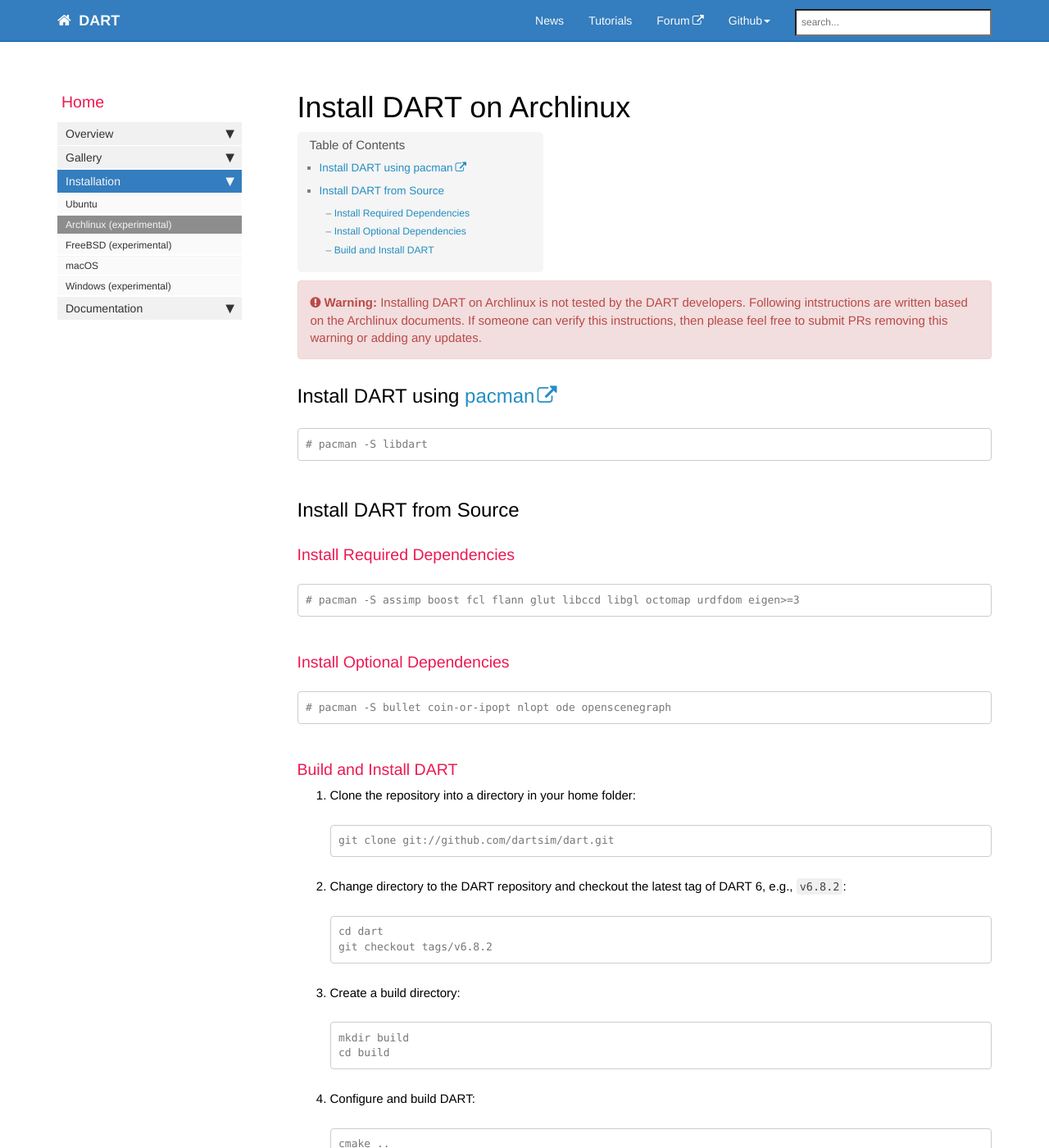
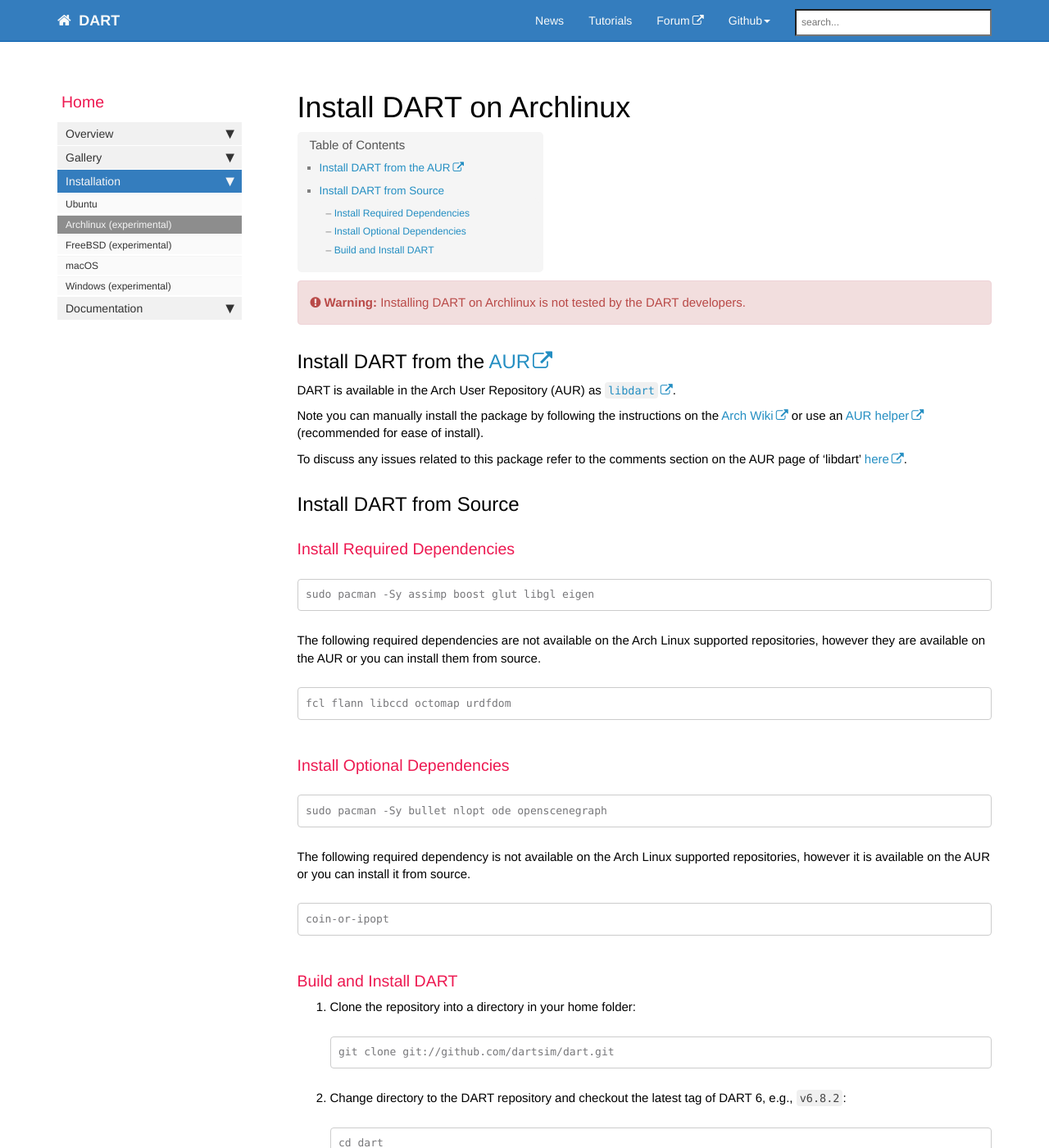
Before and after one commit to dartsim/dartsim.github.io, a Jekyll site: the page built from pages/install_dart_on_archlinux.md, in a window 1280 px wide and 1400 px high. Shown: the whole window at 82% size. Built offline with Jekyll 4.4.1, drawn with Linux system fonts in a browser that asks for light colours; nearby versions of some CDN libraries; comment, search, counter and statistics services are not loaded; some of the changed text lies outside the part shown.

Commit message:
Updated and tested the Archlinux installation instructions

````diff
--- a/pages/install_dart_on_archlinux.md
+++ b/pages/install_dart_on_archlinux.md
@@ -1,31 +1,54 @@
 ---
 title: Install DART on Archlinux
 keywords: install, archlinux
-last_updated: Apr 26, 2019
+last_updated: Apr 29, 2019
 sidebar: home_sidebar
 permalink: install_dart_on_archlinux.html
 ---
 
-{% include warning.html content="Installing DART on Archlinux is not tested by the DART developers. Following intstructions are written based on the Archlinux documents. If someone can verify this instructions, then please feel free to submit PRs removing this warning or adding any updates." %}
+{% include warning.html content="Installing DART on Archlinux is not tested by the DART developers." %}
 
-## Install DART using [pacman](https://wiki.archlinux.org/index.php/Pacman)
+## Install DART from the [AUR](https://wiki.archlinux.org/index.php/Arch_User_Repository)
 
-```
-# pacman -S libdart
-```
+DART is available in the Arch User Repository (AUR) as
+[`libdart`](https://aur.archlinux.org/packages/libdart/).
+
+Note you can manually install the package by following the instructions on the
+[Arch Wiki](https://wiki.archlinux.org/index.php/Arch_User_Repository#Installing_packages)
+or use an [AUR helper](https://wiki.archlinux.org/index.php/AUR_helpers)
+(recommended for ease of install).
+
+To discuss any issues related to this package refer to the comments section on
+the AUR page of 'libdart' [here](https://aur.archlinux.org/packages/libdart/).
 
 ## Install DART from Source
 
 ### Install Required Dependencies
 
 ```
-# pacman -S assimp boost fcl flann glut libccd libgl octomap urdfdom eigen>=3
+sudo pacman -Sy assimp boost glut libgl eigen
+```
+
+The following required dependencies are not available on the Arch Linux supported
+repositories, however they are available on the AUR or you can install them from
+source.
+
+```
+fcl flann libccd octomap urdfdom
 ```
 
 ### Install Optional Dependencies
 
 ```
-# pacman -S bullet coin-or-ipopt nlopt ode openscenegraph
+sudo pacman -Sy bullet nlopt ode openscenegraph
+```
+
+The following required dependency is not available on the Arch Linux supported
+repositories, however it is available on the AUR or you can install it from
+source.
+
+```
+coin-or-ipopt
 ```
 
 ### Build and Install DART
````
Also changed, not shown: other parts of pages/install_dart_on_archlinux.md (+1 -1 lines).
